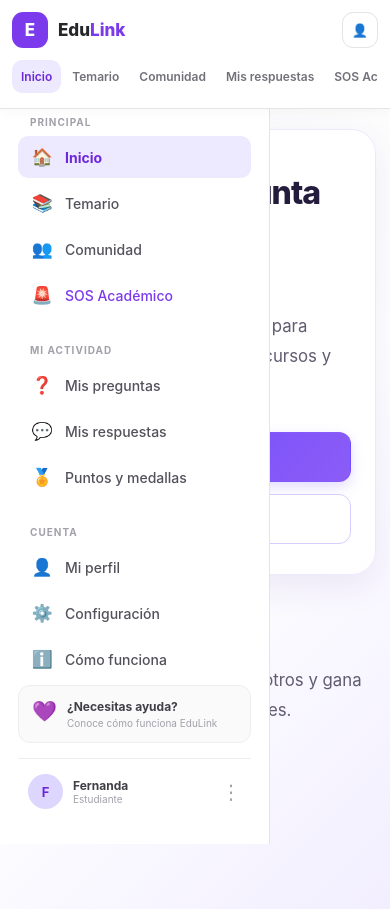
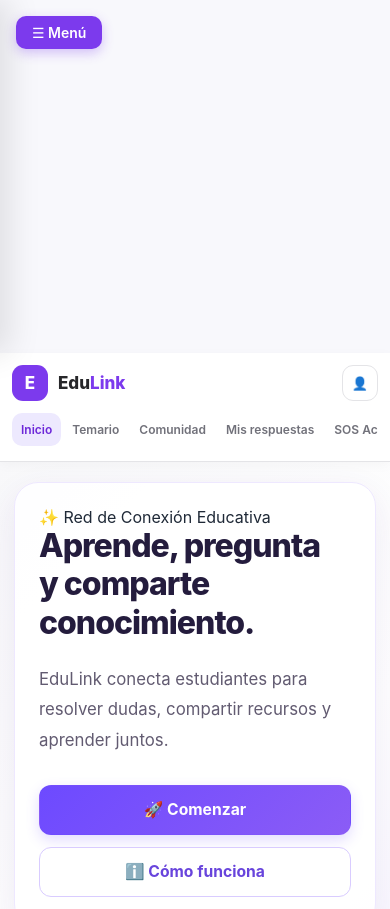
Before and after one commit to FerZanabriaEspejel/EduLink, a React (Vite) app: page / in a window 390 px wide. Shown: the top 909 px of the page. Built offline with nearby package versions, Linux system fonts and the light colour scheme.

Commit message:
cellphone layout

```diff
--- a/src/components/Sidebar.css
+++ b/src/components/Sidebar.css
@@ -1,249 +1,51 @@
-.sidebar {
-  position: fixed;
-  left: 0;
-  top: 0;
+/* ==========================================
+   ADAPTACIÓN RESPONSIVE PARA MÓVILES (< 768px)
+   ========================================== */
 
-  width: 270px;
-  height: 100vh;
-
-  display: flex;
-  flex-direction: column;
-
-  padding: 25px 18px;
-
-  background: #ffffff;
-
-  border-right: 1px solid #e4e4e7;
-
-  z-index: 100;
+/* Elementos móviles ocultos por defecto en computadoras */
+.mobile-menu-toggle,
+.sidebar-overlay {
+  display: none;
 }
 
-/* LOGO */
+@media (max-width: 768px) {
+  /* Botón de menú hamburguesa flotante arriba a la izquierda */
+  .mobile-menu-toggle {
+    display: block;
+    position: fixed;
+    top: 1rem;
+    left: 1rem;
+    z-index: 110; /* Arriba de todo */
+    background-color: #7c3aed; /* Color morado de tu marca */
+    color: #ffffff;
+    border: none;
+    padding: 0.5rem 1rem;
+    border-radius: 10px;
+    font-weight: 600;
+    font-size: 14px;
+    cursor: pointer;
+    box-shadow: 0 4px 12px rgba(124, 58, 237, 0.3);
+  }
 
-.sidebar-logo {
-  display: flex;
-  align-items: center;
+  /* El sidebar se oculta por completo fuera de la pantalla a la izquierda */
+  .sidebar {
+    transform: translateX(-100%);
+    transition: transform 0.3s ease-in-out;
+    box-shadow: 10px 0 30px rgba(0, 0, 0, 0.1);
+    z-index: 105;
+  }
 
-  gap: 12px;
+  /* Cuando se abre, se desliza suavemente hacia la pantalla */
+  .sidebar.is-open {
+    transform: translateX(0);
+  }
 
-  padding: 5px 10px 30px;
+  /* Capa semitransparente oscura detrás del menú al abrirlo en celular */
+  .sidebar-overlay {
+    display: block;
+    position: fixed;
+    inset: 0;
+    background-color: rgba(0, 0, 0, 0.4);
+    z-index: 100;
+  }
 }
-
-.logo-icon {
-  width: 42px;
-  height: 42px;
-
-  display: flex;
-  align-items: center;
-  justify-content: center;
-
-  border-radius: 13px;
-
-  background: #7c3aed;
-
-  color: white;
-
-  font-size: 22px;
-  font-weight: 800;
-
-  box-shadow: 0 8px 20px rgba(124, 58, 237, 0.25);
-}
-
-.sidebar-logo h2 {
-  font-size: 20px;
-
-  color: #27272a;
-
-  margin: 0;
-}
-
-.sidebar-logo span {
-  font-size: 11px;
-
-  color: #a1a1aa;
-}
-
-/* MENÚ */
-
-.sidebar-menu {
-  flex: 1;
-
-  overflow-y: auto;
-}
-
-.menu-title {
-  padding: 0 12px;
-
-  margin: 12px 0 8px;
-
-  font-size: 10px;
-  font-weight: 700;
-
-  letter-spacing: 1px;
-
-  color: #a1a1aa;
-}
-
-.second-title {
-  margin-top: 28px;
-}
-
-.menu-item {
-  display: flex;
-  align-items: center;
-
-  gap: 12px;
-
-  width: 100%;
-
-  padding: 11px 13px;
-
-  margin-bottom: 4px;
-
-  border-radius: 10px;
-
-  color: #52525b;
-
-  text-decoration: none;
-
-  font-size: 14px;
-  font-weight: 500;
-
-  transition: all 0.2s ease;
-}
-
-.menu-item span {
-  width: 22px;
-
-  font-size: 17px;
-
-  text-align: center;
-}
-
-.menu-item:hover {
-  background: #f4f1ff;
-
-  color: #6d28d9;
-}
-
-.menu-item.active {
-  background: #ede9fe;
-
-  color: #6d28d9;
-
-  font-weight: 650;
-}
-
-/* SOS */
-
-.sos-item {
-  color: #7c3aed;
-}
-
-.sos-item:hover {
-  background: #f3e8ff;
-}
-
-/* AYUDA */
-
-.sidebar-bottom {
-  padding-top: 15px;
-}
-
-.help-card {
-  display: flex;
-
-  gap: 10px;
-
-  padding: 13px;
-
-  margin-bottom: 15px;
-
-  border-radius: 12px;
-
-  background: #fafafa;
-
-  border: 1px solid #eeeeef;
-}
-
-.help-icon {
-  font-size: 20px;
-}
-
-.help-card strong {
-  display: block;
-
-  font-size: 12px;
-
-  color: #3f3f46;
-}
-
-.help-card p {
-  margin-top: 3px;
-
-  font-size: 10px;
-
-  color: #a1a1aa;
-}
-
-/* USUARIO */
-
-.user-mini {
-  display: flex;
-  align-items: center;
-
-  gap: 10px;
-
-  padding: 10px;
-
-  border-top: 1px solid #eeeeef;
-
-  padding-top: 15px;
-}
-
-.user-avatar {
-  width: 35px;
-  height: 35px;
-
-  display: flex;
-  align-items: center;
-  justify-content: center;
-
-  border-radius: 50%;
-
-  background: #ddd6fe;
-
-  color: #6d28d9;
-
-  font-size: 13px;
-  font-weight: 700;
-}
-
-.user-info {
-  flex: 1;
-
-  display: flex;
-  flex-direction: column;
-}
-
-.user-info strong {
-  font-size: 12px;
-
-  color: #3f3f46;
-}
-
-.user-info span {
-  font-size: 10px;
-
-  color: #a1a1aa;
-}
-
-.more-button {
-  border: none;
-
-  background: transparent;
-
-  color: #a1a1aa;
-
-  font-size: 20px;
-}
--- a/src/components/Sidebar.jsx
+++ b/src/components/Sidebar.jsx
@@ -1,9 +1,30 @@
+import { useState } from "react"
 import { NavLink } from "react-router-dom"
 import "./Sidebar.css"
 
 function Sidebar() {
+  const [isOpen, setIsOpen] = useState(false)
+
+  const toggleSidebar = () => {
+    setIsOpen(!isOpen)
+  }
+
+  const closeSidebar = () => {
+    setIsOpen(false)
+  }
+
   return (
-    <aside className="sidebar">
+    <>
+      {/* Botón flotante para abrir/cerrar el menú en celulares */}
+      <button className="mobile-menu-toggle" onClick={toggleSidebar} aria-label="Abrir menú">
+        {isOpen ? "✕ Cerrar" : "☰ Menú"}
+      </button>
+
+      {/* Fondo oscuro traslúcido cuando el menú se abre en móvil */}
+      {isOpen && <div className="sidebar-overlay" onClick={closeSidebar}></div>}
+
+      {/* Sidebar original con la clase condicional is-open */}
+      <aside className={`sidebar ${isOpen ? "is-open" : ""}`}>
 
         {/* LOGO */}
         <div className="sidebar-logo">
@@ -24,22 +45,28 @@ function Sidebar() {
             PRINCIPAL
           </p>
 
-        <NavLink to="/" className="menu-item">
+          <NavLink to="/" onClick={closeSidebar} className="menu-item">
             <span>🏠</span>
             Inicio
           </NavLink>
 
-        <NavLink to="/temario" className="menu-item">
+          <NavLink to="/temario" onClick={closeSidebar} className="menu-item">
             <span>📚</span>
             Temario
           </NavLink>
 
-        <NavLink to="/comunidad" className="menu-item">
+          {/* Enlace directo a Baldor por si lo usas */}
+          <NavLink to="/baldor" onClick={closeSidebar} className="menu-item">
+            <span>📐</span>
+            Álgebra de Baldor
+          </NavLink>
+
+          <NavLink to="/comunidad" onClick={closeSidebar} className="menu-item">
             <span>👥</span>
             Comunidad
           </NavLink>
 
-        <NavLink to="/sos" className="menu-item sos-item">
+          <NavLink to="/sos" onClick={closeSidebar} className="menu-item sos-item">
             <span>🚨</span>
             SOS Académico
           </NavLink>
@@ -48,17 +75,17 @@ function Sidebar() {
             MI ACTIVIDAD
           </p>
 
-        <NavLink to="/mis-preguntas" className="menu-item">
+          <NavLink to="/mis-preguntas" onClick={closeSidebar} className="menu-item">
             <span>❓</span>
             Mis preguntas
           </NavLink>
 
-        <NavLink to="/mis-respuestas" className="menu-item">
+          <NavLink to="/mis-respuestas" onClick={closeSidebar} className="menu-item">
             <span>💬</span>
             Mis respuestas
           </NavLink>
 
-        <NavLink to="/puntos" className="menu-item">
+          <NavLink to="/puntos" onClick={closeSidebar} className="menu-item">
             <span>🏅</span>
             Puntos y medallas
           </NavLink>
@@ -67,17 +94,17 @@ function Sidebar() {
             CUENTA
           </p>
 
-        <NavLink to="/perfil" className="menu-item">
+          <NavLink to="/perfil" onClick={closeSidebar} className="menu-item">
             <span>👤</span>
             Mi perfil
           </NavLink>
 
-        <NavLink to="/configuracion" className="menu-item">
+          <NavLink to="/configuracion" onClick={closeSidebar} className="menu-item">
             <span>⚙️</span>
             Configuración
           </NavLink>
 
-        <NavLink to="/como-funciona" className="menu-item">
+          <NavLink to="/como-funciona" onClick={closeSidebar} className="menu-item">
             <span>ℹ️</span>
             Cómo funciona
           </NavLink>
@@ -116,6 +143,7 @@ function Sidebar() {
         </div>
 
       </aside>
+    </>
   )
 }
 
```
Lines whose indentation alone changed are shown as unchanged.
